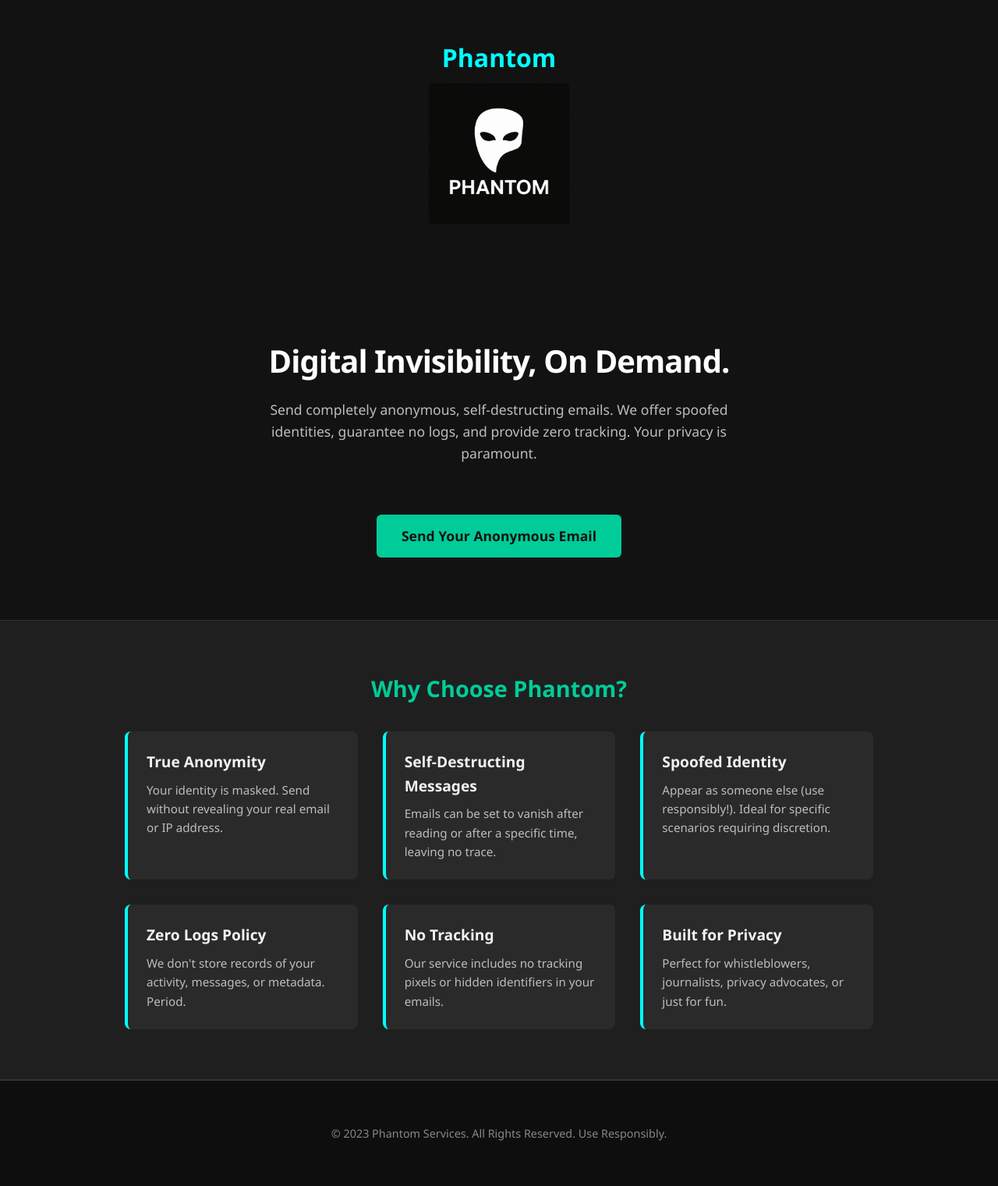
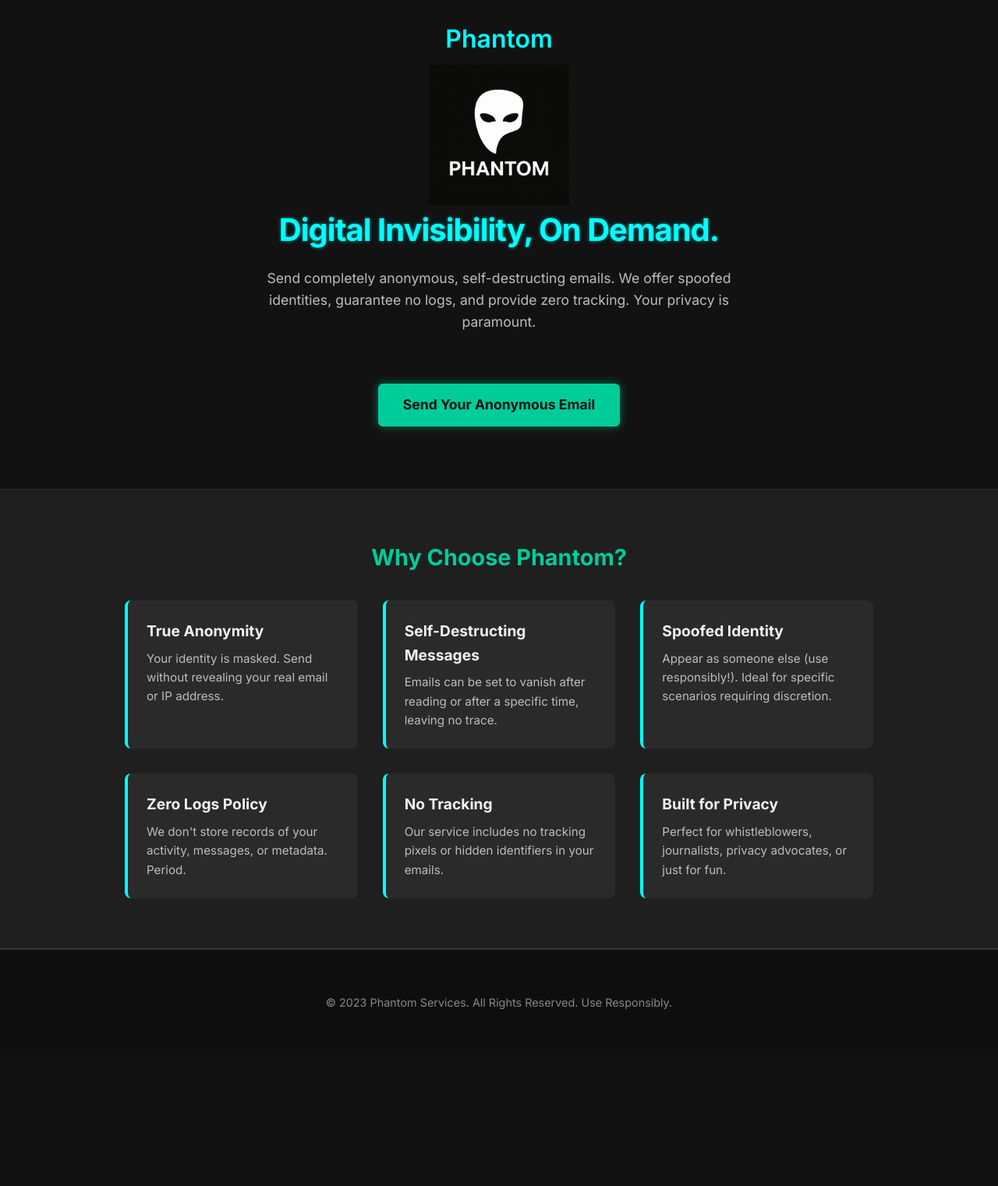
Before and after one commit to Nutsy7976/phantom-email, a Python web app: template templates/home_page.html in a window 1280 px wide. Shown: the whole page at 78% size. After the commit the page ends 1294 px from the top, so only its background shows below. Run offline with Jinja, Linux system fonts and the light colour scheme; the template is opened without the code that fills it, so the values that code supplies are empty.

Commit message:
Final visual polish: animations, consistency, CTA, spacing

```diff
--- a/templates/home_page.html
+++ b/templates/home_page.html
@@ -37,6 +37,7 @@
 
         .site-header h1 {
             font-size: 2rem;
+            margin-top: -1.5rem;
             color: #00ffff;
             margin-bottom: 0.5rem; /* Reduced margin slightly */
             font-weight: 600;
@@ -60,6 +61,7 @@
 
         /* Hero Section */
         .hero {
+            margin-top: -144px;
             padding: 3rem 0;
         }
 
@@ -166,14 +168,54 @@
         }
 
     </style>
-</head>
+
+    <link href="https://fonts.googleapis.com/css2?family=Inter:wght@400;600;700&display=swap" rel="stylesheet">
+    <style>
+        body {
+            font-family: 'Inter', system-ui, sans-serif;
+        }
+        .fade-in {
+            opacity: 0;
+            transform: translateY(20px);
+            animation: fadeInUp 0.8s ease-out forwards;
+        }
+        .fade-in:nth-child(1) { animation-delay: 0.2s; }
+        .fade-in:nth-child(2) { animation-delay: 0.4s; }
+        .fade-in:nth-child(3) { animation-delay: 0.6s; }
+
+        @keyframes fadeInUp {
+            to {
+                opacity: 1;
+                transform: translateY(0);
+            }
+        }
+
+        .cta-button {
+            box-shadow: 0 0 12px rgba(0, 204, 153, 0.5);
+        }
+
+        .hero h2 {
+            color: #00ffff;
+            text-shadow: 0 0 4px #00ffff88;
+        }
+
+        .features-grid .feature-item {
+            transition: transform 0.3s ease, box-shadow 0.3s ease;
+        }
+
+        .features-grid .feature-item:hover {
+            transform: translateY(-6px);
+            box-shadow: 0 0 12px rgba(0, 255, 255, 0.2);
+        }
+    </style>
+    </head>
 <body>
 
     <header class="site-header">
         <div class="container">
             <h1>Phantom</h1>
             <!-- === ADDED IMAGE HERE === -->
-            <img src="/static/images/phantom_logo.png" alt="Phantom logo - white mask icon above the word PHANTOM" class="header-logo">
+            <img src="static/images/phantom_logo.png" alt="Phantom logo - white mask icon above the word PHANTOM" class="header-logo">
             <!-- === END IMAGE === -->
         </div>
     </header>
@@ -181,8 +223,8 @@
     <main>
         <section class="hero">
             <div class="container">
-                <h2>Digital Invisibility, On Demand.</h2>
-                <p>
+                <h2 class="fade-in">Digital Invisibility, On Demand.</h2>
+                <p class="fade-in">
                     Send completely anonymous, self-destructing emails. We offer spoofed identities,
                     guarantee no logs, and provide zero tracking. Your privacy is paramount.
                 </p>
@@ -194,29 +236,29 @@
             <div class="container">
                 <h3>Why Choose Phantom?</h3>
                 <div class="features-grid">
-                    <div class="feature-item">
+                    <div class="feature-item fade-in">
                         <h4>True Anonymity</h4>
-                        <p>Your identity is masked. Send without revealing your real email or IP address.</p>
+                        <p class="fade-in">Your identity is masked. Send without revealing your real email or IP address.</p>
                     </div>
-                    <div class="feature-item">
+                    <div class="feature-item fade-in">
                         <h4>Self-Destructing Messages</h4>
-                        <p>Emails can be set to vanish after reading or after a specific time, leaving no trace.</p>
+                        <p class="fade-in">Emails can be set to vanish after reading or after a specific time, leaving no trace.</p>
                     </div>
-                    <div class="feature-item">
+                    <div class="feature-item fade-in">
                         <h4>Spoofed Identity</h4>
-                        <p>Appear as someone else (use responsibly!). Ideal for specific scenarios requiring discretion.</p>
+                        <p class="fade-in">Appear as someone else (use responsibly!). Ideal for specific scenarios requiring discretion.</p>
                     </div>
-                    <div class="feature-item">
+                    <div class="feature-item fade-in">
                         <h4>Zero Logs Policy</h4>
-                        <p>We don't store records of your activity, messages, or metadata. Period.</p>
+                        <p class="fade-in">We don't store records of your activity, messages, or metadata. Period.</p>
                     </div>
-                    <div class="feature-item">
+                    <div class="feature-item fade-in">
                         <h4>No Tracking</h4>
-                        <p>Our service includes no tracking pixels or hidden identifiers in your emails.</p>
+                        <p class="fade-in">Our service includes no tracking pixels or hidden identifiers in your emails.</p>
                     </div>
-                     <div class="feature-item">
+                     <div class="feature-item fade-in">
                         <h4>Built for Privacy</h4>
-                        <p>Perfect for whistleblowers, journalists, privacy advocates, or just for fun.</p>
+                        <p class="fade-in">Perfect for whistleblowers, journalists, privacy advocates, or just for fun.</p>
                     </div>
                 </div>
             </div>
@@ -226,7 +268,7 @@
 
     <footer class="site-footer">
         <div class="container">
-            <p>&copy; 2023 Phantom Services. All Rights Reserved. Use Responsibly.</p>
+            <p class="fade-in">&copy; 2023 Phantom Services. All Rights Reserved. Use Responsibly.</p>
             <!-- Add links here if needed: <a href="/privacy">Privacy Policy</a> | <a href="/terms">Terms</a> -->
         </div>
     </footer>
```
Also changed, not shown: templates/mailer_page.html (+49 -11 lines).
